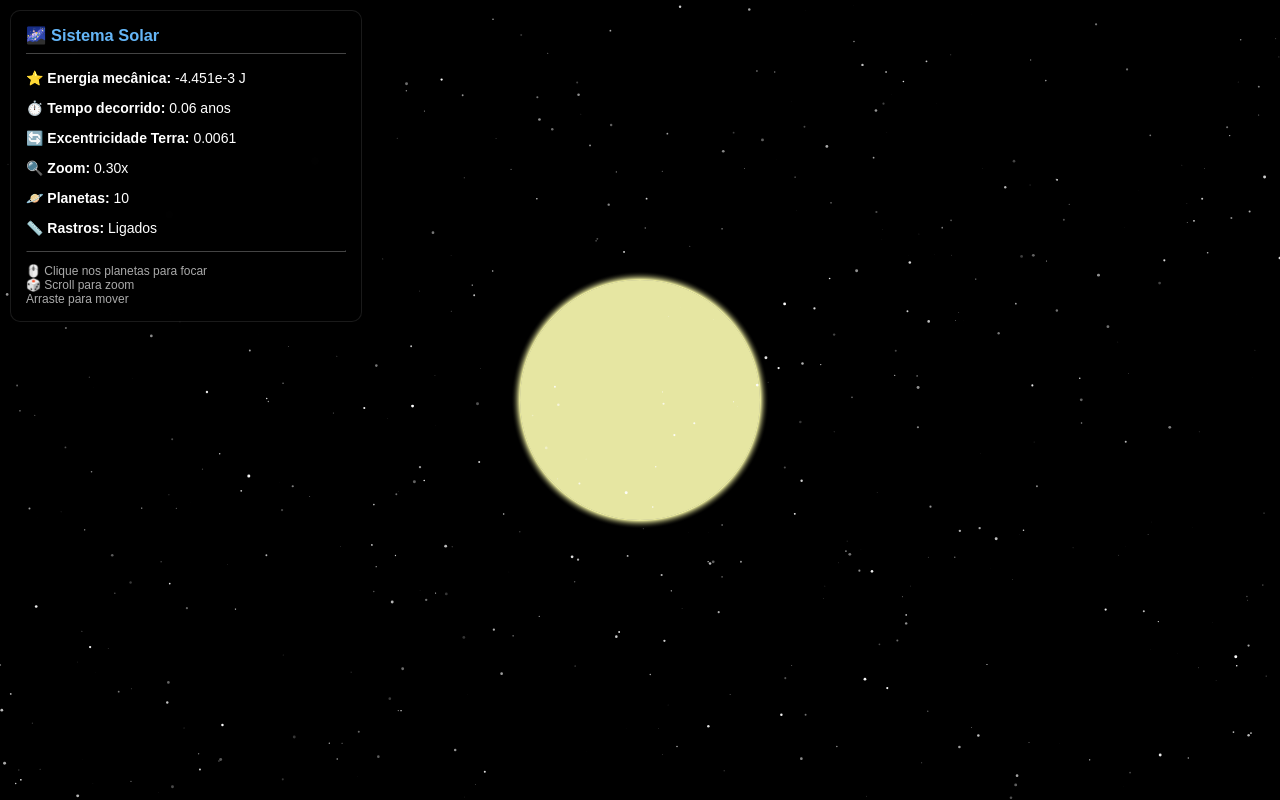
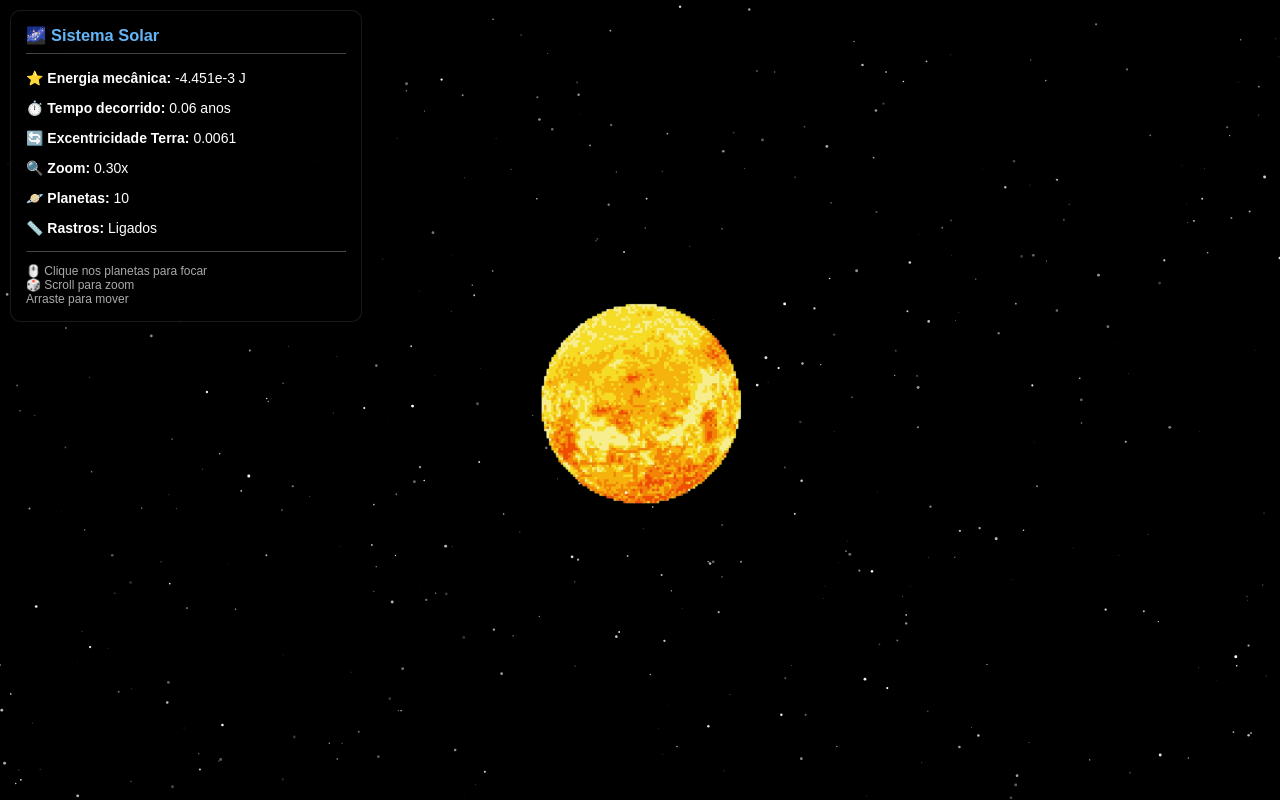
Before and after one commit to dadariojp/F-625---Simula-o-de-Sistema-Solar, a plain HTML site: page index.html in a window 1280 px wide. Drawn offline with Linux system fonts and the light colour scheme.

Commit message:
alterações do aurelio mas ainda nao vai

```diff
--- a/funcoes.js
+++ b/funcoes.js
@@ -2,6 +2,12 @@ const canvas = document.getElementById("canvas");
 const ctx = canvas.getContext("2d");
 canvas.width = window.innerWidth;
 canvas.height = window.innerHeight;
+
+const painelPlaneta = document.createElement("div");
+painelPlaneta.id = "painelPlaneta";
+// (usar mesmo estilo do painel do main.js, mas position: absolute; top: 20px; right: 20px;)
+painelPlaneta.style.display = "none";
+document.body.appendChild(painelPlaneta);
 
 const zoomFactor = 1.1; //NUNCA COLOCAR 1, qualquer outro numero funciona
 
@@ -110,6 +116,8 @@ export function Camera(canvas, UA_TO_PIXELS) { // Adicione UA_TO_PIXELS como par
 
     return atualizarCamera;
 }
+
+
 export function applyCameraTransform(ctx) {
     console.log("Camera transform:", scale, offsetX, offsetY);
     ctx.setTransform(scale, 0, 0, scale, offsetX, offsetY);
@@ -121,13 +129,10 @@ export class Vector{
     constructor(x,y){
     this.x = x;
     this.y = y;
-
     }
-
     sum(v2){
        return new Vector(this.x + v2.x, this.y + v2.y)
     }
-
     subtr(v2){
        return new Vector(this.x - v2.x, this.y - v2.y)
     }
@@ -142,172 +147,128 @@ export class Vector{
     }
 }
 export class Ball{
-    constructor(x,y,r, m){
+    constructor(x,y,r, m, nome = 'name',densidade='d',numerodesatelites='ns', numerodeaneis ='nda', classificação='tdpl' ){
+        this.tdpl=classificação
+        this.nda=numerodeaneis
+        this.ns = numerodesatelites
+        this.d = densidade
+        this.name = nome
+        this.clicado = false
         this.pos = new Vector(x,y);
         this.vel = new Vector(0,0);
         this.acc = new Vector(0,0);
         this.r = r;
-        this.mass = m;
-        this.cor = "gray";
-        this.aparencia = {
-            tipo: 'solido',
-            cor: this.cor,
-            gradiente: null,
-            brilho: {
-                intensidade: 0,
-                cor: '#FFFFFF',
-                tamanho: 0
-            },
-            aneis: null
-        };
+        this.mass = m
+        this.cor = "yellow";
         BALLZ.push(this);
         this.trail = [];
+        this.lastAngle = null;         // ângulo do passo anterior
+        this.angleAccumulator = 0;     // soma acumulada de Δθ
+        this.orbitStartTime = null;    // tempo do começo da volta atual
+        this.period = null;
+        this.periododeorbita = 'calculando'
+        this.image = new Image();
+        this.imagemCarregada = false;
+        this.usarImagem = false;
     }
+    carregarImagem(caminho) {
+        this.image.src = caminho;
+        this.usarImagem = true;
 
+        this.image.onload = () => {
+            console.log(`Imagem de ${this.name} carregada com sucesso!`);
+            this.imagemCarregada = true;
+        };
+        this.image.onerror = () => {
+            console.error(`Erro ao carregar imagem: ${caminho}`);
+            this.imagemCarregada = false;
+            this.usarImagem = false;
+        };
+    }
+    desenharPainel(){
+        if (this.clicado === true){
+        const painel = document.createElement("div");
+        painel.id = "painelInfo";
+        painel.style.position = "absolute";
+        painel.style.top = "5px";
+        painel.style.right = "5px";
+        painel.style.background = "rgba(4, 2, 34, 0.8)";
+        painel.style.color = "white";
+        painel.style.padding = "10px";
+        painel.style.borderRadius = "8px";
+        painel.style.display = "none";
+        painel.style.fontFamily = "monospace";
+        painel.style.fontSize="14px";
+        painel.style.width="260px";
+        painel.style.boxshadow="0 0 10px rgba(255, 255, 255, 0.3)";
+        document.body.appendChild(painel);
+        painel.style.display = "block";
+        painel.innerHTML = `
+    <h3 style="margin-top:0;"> ${this.name}</h3>
+    <p><b>Posição(em UA):</b> (${this.pos.x.toFixed(3)}, ${this.pos.y.toFixed(3)})</p>
+    <p><b>Velocidade(UA/ano):</b> (${this.vel.x.toFixed(5)}, ${this.vel.y.toFixed(5)})</p>
+    <hr style="border-color:#444;">
+    <p><b>Massa(em massas solares):</b> ${this.mass.toExponential(3)} </p>
+    <p><b>Período de órbita (em anos): </b> ${this.period}</p>
+    <p><b>Densidade(em g/cm^3): </b> ${this.d}</p>
+    <p><b>Número de satélites: </b>${this.ns} </p>
+    <p><b>Temperatura média na superficie a 1bar(em K): </b>${this.nda}</p>
+    <p><b>Classificação: </b>${this.tdpl}</p>
+
+
+    <hr style="border-color:#444;">
+    `
+        }
+};
     desenharBola(UAtoPX, raioPX = null) {
         const px = this.pos.x * UAtoPX;
         const py = this.pos.y * UAtoPX;
-        const raio = raioPX || this.r;
+        const raio = this.r;
 
-        // 1º: Anéis (SE houver, desenhamos ATRÁS do planeta)
-        if (this.aparencia.aneis) {
-            this.desenharAneis(px, py, raio);
-        }
-
-        // 2º: Glow externo do planeta
-        if (this.aparencia.brilho && this.aparencia.brilho.tamanho > 0) {
-            this.desenharGlowExterno(px, py, raio);
-        }
-
-        // 3º: Planeta em si
+        // Tenta usar a imagem se estiver disponível
+        if (this.usarImagem && this.imagemCarregada && this.image.complete && this.image.naturalWidth > 0) {
+            ctx.drawImage(
+                this.image,
+                px - raio,
+                py - raio,
+                raio * 2,
+                raio * 2
+            );
+        } else {
+            // Fallback para o círculo colorido
             ctx.beginPath();
             ctx.arc(px, py, raio, 0, Math.PI * 2);
-
-        if (this.aparencia.tipo === 'gradiente' && this.aparencia.gradiente) {
-            this.aplicarGradiente(px, py, raio);
-        } else {
-            ctx.fillStyle = this.aparencia.cor || this.cor;
-        }
-
+            ctx.fillStyle = this.cor;
             ctx.fill();
             ctx.closePath();
-
-        // 4º: Brilho interno do planeta
-        if (this.aparencia.brilho && this.aparencia.brilho.intensidade > 0) {
-            this.desenharBrilhoInterno(px, py, raio);
         }
     }
+    desenharRastro(UAtoPX) {
+     if (this.period === null) {
+        // Ainda não completou uma órbita, continua acumulando
+        this.trail.push({x: this.pos.x, y: this.pos.y});
+    } else {
+        // Já completou uma órbita, mantém apenas pontos equivalentes a 1 período
+        const pontosPorPeriodo = Math.min(this.trail.length, 8000);
+        this.trail = this.trail.slice(-pontosPorPeriodo);
 
-    desenharGlowExterno(px, py, raio) {
-        const brilho = this.aparencia.brilho;
-        const gradient = ctx.createRadialGradient(
-            px, py, raio,
-            px, py, raio + brilho.tamanho
-        );
-        gradient.addColorStop(0, brilho.cor);
-        gradient.addColorStop(1, 'transparent');
-
-        ctx.fillStyle = gradient;
-        ctx.beginPath();
-        ctx.arc(px, py, raio + brilho.tamanho, 0, Math.PI * 2);
-        ctx.fill();
+        // ⚠️ IMPORTANTE: Para de adicionar novos pontos após período detectado
+        // this.trail.push({x: this.pos.x, y: this.pos.y}); // REMOVER esta linha
     }
-
-    desenharBrilhoInterno(px, py, raio) {
-        const brilho = this.aparencia.brilho;
-        ctx.globalAlpha = brilho.intensidade / 100;
-        ctx.fillStyle = brilho.cor;
-        ctx.beginPath();
-        ctx.arc(px, py, raio, 0, Math.PI * 2);
-        ctx.fill();
-        ctx.globalAlpha = 1.0;
-    }
-
-    aplicarGradiente(px, py, raio) {
-        const gradiente = ctx.createRadialGradient(
-            px, py, 0,
-            px, py, raio
-        );
-        this.aparencia.gradiente.cores.forEach((corInfo, index) => {
-            const stop = index / (this.aparencia.gradiente.cores.length - 1);
-            gradiente.addColorStop(stop, corInfo.cor);
-        });
-        ctx.fillStyle = gradiente;
-    }
-
-    desenharAneis(px, py, raio) {
-    if (!this.aparencia.aneis) return;
-
-    const aneis = this.aparencia.aneis;
-
-    ctx.save();
-    ctx.translate(px, py);
-
-    // Apenas inclinação fixa, SEM rotação
-    ctx.rotate(aneis.inclinacao || 0.5);
-
-    const largura = aneis.largura || 15;
-    const altura = raio * (aneis.alturaRelativa || 0.2);
-
-    // Cria um padrão de listras com gradiente linear
-    const gradient = ctx.createLinearGradient(
-        -raio - largura, 0,
-        raio + largura, 0
-    );
-
-    // Adiciona múltiplas faixas de cores para criar o efeito de listras
-    if (aneis.listras) {
-        // Usa as cores definidas para as listras
-        aneis.listras.forEach((listra, index) => {
-            const posicao = index / aneis.listras.length;
-            gradient.addColorStop(posicao, listra.cor);
-        });
-    } else {
-        // Fallback: padrão de listras claro/escuro
-        gradient.addColorStop(0, 'rgba(245, 222, 179, 0.9)');
-        gradient.addColorStop(0.2, 'rgba(210, 180, 140, 0.7)');
-        gradient.addColorStop(0.4, 'rgba(245, 222, 179, 0.8)');
-        gradient.addColorStop(0.6, 'rgba(210, 180, 140, 0.6)');
-        gradient.addColorStop(0.8, 'rgba(245, 222, 179, 0.7)');
-        gradient.addColorStop(1, 'rgba(210, 180, 140, 0.5)');
-    }
-
-    ctx.fillStyle = gradient;
-    ctx.globalAlpha = aneis.opacidade || 0.7;
-
-    // Desenha o anel como uma elipse
-    ctx.beginPath();
-    ctx.ellipse(0, 0, raio + largura, altura, 0, 0, Math.PI * 2);
-    ctx.fill();
-
-    ctx.restore();
-}
-    desenharRastro(UAtoPX) {
-        this.trail.push({x: this.pos.x, y: this.pos.y});
-        if (this.trail.length > 200) this.trail.shift();
-
     if (this.trail.length > 1) {
         ctx.beginPath();
         ctx.moveTo(this.trail[0].x * UAtoPX, this.trail[0].y * UAtoPX);
-
-            // Gradiente para o rastro
-            const gradient = ctx.createLinearGradient(
-                this.trail[0].x * UAtoPX, this.trail[0].y * UAtoPX,
-                this.trail[this.trail.length-1].x * UAtoPX, this.trail[this.trail.length-1].y * UAtoPX
-            );
-            gradient.addColorStop(0, "rgba(255,255,255,0.8)");
-            gradient.addColorStop(1, "rgba(255,255,255,0.1)");
-
-            ctx.strokeStyle = gradient;
-            ctx.lineWidth = 1.5;
-
         for (let i = 1; i < this.trail.length; i++) {
             ctx.lineTo(this.trail[i].x * UAtoPX, this.trail[i].y * UAtoPX);
         }
+        ctx.setLineDash([5, 5]);
+        ctx.strokeStyle = "white";
+        ctx.lineWidth = 1;
         ctx.stroke();
+        ctx.setLineDash([]);
     }
 }
-}
+};
 
 export function acceleration(ball, balls, G){
     let acc = new Vector(0,0);
@@ -361,7 +322,7 @@ export function energiaMecanica(balls, G) {
     }
 
     return energiaCin + energiaPot;
-}
+};
 
 
 export function convertVelocityUAYearToPixelsSec(velocityUAYear, UA_TO_PIXELS) {
@@ -475,3 +436,62 @@ export function attaRK4(dt, balls, G) {
         balls[i].vel = balls[i].vel.sum(deltaV);
     }
 }
+
+
+const painel = document.createElement("div");
+painel.id = "painelInfo";
+painel.style.position = "absolute";
+painel.style.top = "20px";
+painel.style.right = "20px";
+painel.style.background = "rgba(0, 0, 0, 0.8)";
+painel.style.color = "white";
+painel.style.padding = "10px";
+painel.style.borderRadius = "8px";
+painel.style.display = "none";
+painel.style.fontFamily = "monospace";
+painel.style.fontSize="14px";
+painel.style.width="260px";
+painel.style.boxshadow="0 0 10px rgba(255, 255, 255, 0.3)";
+document.body.appendChild(painel);
+
+// === Função para detectar clique em um planeta ===
+function planetaClicado(x, y, UAtoPX) {
+  for (const p of BALLZ) {
+    // Converte posição do planeta para pixels e aplica câmera
+    const px = p.pos.x * UAtoPX * scale + offsetX;
+    const py = p.pos.y * UAtoPX * scale + offsetY;
+
+    // Distância do clique até o planeta
+    const dx = x - px;
+    const dy = y - py;
+    const dist = Math.sqrt(dx * dx + dy * dy);
+
+    if (dist < 10+p.r * scale) {for (const b of BALLZ){
+        if (b.clicado===true) {b.clicado=false}
+    }
+        p.clicado = true};
+  }
+  return null;
+}
+
+
+// === Função para mostrar informações ===
+export function atualizarPainelPlaneta() {
+    if (!window.planetaSelecionado) {
+        painelPlaneta.style.display = "none";
+        return;
+    }
+
+    const p = window.planetaSelecionado;
+    painelPlaneta.style.display = "block";
+    painelPlaneta.innerHTML = `
+        <h3>${p.name}</h3>
+        <p><b>Posição:</b> (${p.pos.x.toFixed(3)}, ${p.pos.y.toFixed(3)}) UA</p>
+        <p><b>Velocidade:</b> (${p.vel.x.toFixed(5)}, ${p.vel.y.toFixed(5)}) UA/ano</p>
+        <p><b>Massa:</b> ${p.mass.toExponential(3)} M☉</p>
+        <p><b>Período:</b> ${p.period || 'calculando'} anos</p>
+        <p><b>Densidade:</b> ${p.d} g/cm³</p>
+        <p><b>Satélites:</b> ${p.ns}</p>
+        <p><b>Classificação:</b> ${p.tdpl}</p>
+    `;
+}
--- a/main.js
+++ b/main.js
@@ -1,6 +1,6 @@
-import { BALLZ, Ball, Vector, energiaMecanica,calcularExcentricidade,  convertVelocityUAYearToPixelsSec,
+import { BALLZ, Ball, Vector, energiaMecanica, calcularExcentricidade,  convertVelocityUAYearToPixelsSec,
     acceleration,accrk2mid, attaRK4, Camera, applyCameraTransform, brilho,
-    setOffset, setScale, getOffset, getScale
+    setOffset, setScale, getOffset, getScale, atualizarPainelPlaneta
 
 } from "./funcoes.js";
 
@@ -20,168 +20,59 @@ const dt = 0.00019;
 // Sistema solar centralizado
 const sol = new Ball(2, 1, 400, 1);
 sol.vel = new Vector(0,0);
-sol.aparencia.gradiente = {
-    cores: [
-        { cor: '#FFFF00' }, // Amarelo brilhante (núcleo)
-        { cor: '#FFA500' }, // Laranja (fotosfera)
-        { cor: '#FF4500' }, // Vermelho-laranja (cromosfera)
-        { cor: '#8B0000' }  // Vermelho escuro (manchas solares)
-    ]
-};
-sol.aparencia.brilho = {
-    intensidade: 80,
-    cor: '#FFFFAA',
-    tamanho: 30
-};
 
 const terra = new Ball(2+1, 1, 20, 3e-6);
 terra.cor = "blue";
 let vterra = convertVelocityUAYearToPixelsSec(6.28, UA_TO_PIXELS);
 console.log("vterra", vterra);
 terra.vel = new Vector(0, 6.28);
-terra.aparencia.tipo = 'gradiente';
-terra.aparencia.gradiente = {
-    cores: [
-        { cor: '#87CEEB' },
-        { cor: '#1E90FF' },
-        { cor: '#32CD32' },
-        { cor: '#8B4513' }
-    ]
-};
-
 
 const lua = new Ball(2+1 + 0.0026, 1, 0.5, 20.7e-8);
 let vlua = convertVelocityUAYearToPixelsSec(0.21, UA_TO_PIXELS);
 lua.vel = new Vector(0, 6.28 + 0.21);
-lua.aparencia.tipo = 'gradiente';
-lua.aparencia.gradiente = {
-    cores: [
-        { cor: '#F5F5F5' },
-        { cor: '#C0C0C0' },
-        { cor: '#808080' },
-        { cor: '#4A4A4A' }
-    ]
-};
-
 
 let mercurio = new Ball(2+ 0.39, 1, 10, 1e-7);
 mercurio.vel = new Vector(0, 10.21);
-mercurio.aparencia.tipo = 'gradiente';
-mercurio.aparencia.gradiente = {
-    cores: [
-        { cor: '#BEBEBE' },
-        { cor: '#8C8C8C' },
-        { cor: '#696969' },
-        { cor: '#4F4F4F' }
-    ]
-};
 
 let venus = new Ball(2 + 0.72, 1, 20, 2.45e-6);
 venus.vel = new Vector(0, 7.29);
-venus.aparencia.tipo = 'gradiente';
-venus.aparencia.gradiente = {
-    cores: [
-        { cor: '#FFE4B5' },
-        { cor: '#DEB887' },
-        { cor: '#A0522D' },
-        { cor: '#8B4513' }
-    ]
-};
-
 
 let marte = new Ball(2 + 1.52, 1, 20, 3.23e-7);
 marte.vel = new Vector(0, 5.08);
-marte.aparencia.tipo = 'gradiente';
-marte.aparencia.gradiente = {
-    cores: [
-        { cor: '#FF7F50' },
-        { cor: '#CD5C5C' },
-        { cor: '#8B0000' },
-        { cor: '#8B4513' }
-    ]
-};
 
 let jupter = new Ball(2 + 5.2, 1, 30, 9.55e-4);
 jupter.vel = new Vector(0, 2.75);
-jupter.aparencia.tipo = 'gradiente';
-jupter.aparencia.gradiente = {
-    cores: [
-        { cor: '#F5DEB3' },
-        { cor: '#DEB887' },
-        { cor: '#A0522D' },
-        { cor: '#8B4513' }
-    ]
-};
-
 
 let saturno = new Ball(2 + 9.58, 1, 30, 2.86e-4);
 saturno.vel = new Vector(0, 2.03);
-saturno.aparencia.tipo = 'gradiente';
-saturno.aparencia.gradiente = {
-    cores: [
-        { cor: '#F0E68C' },
-        { cor: '#DAA520' },
-        { cor: '#CD853F' },
-        { cor: '#A0522D' }
-    ]
-};
-saturno.aparencia.aneis = {
-    largura: 18,
-    alturaRelativa: 0.2,
-    opacidade: 1,
-    inclinacao: 0.5,
-    // Padrão de listras alternadas
-    listras: [
-        { cor: 'rgba(245, 222, 179, 0.9)' }, // Dourado claro
-        { cor: 'rgba(210, 180, 140, 0.7)' }, // Dourado médio
-        { cor: 'rgba(184, 134, 11, 0.8)' },  // Dourado escuro
-        { cor: 'rgba(210, 180, 140, 0.6)' }, // Dourado médio
-        { cor: 'rgba(245, 222, 179, 0.9)' }, // Dourado claro
-        { cor: 'rgba(184, 134, 11, 0.7)' },  // Dourado escuro
-        { cor: 'rgba(210, 180, 140, 0.8)' }, // Dourado médio
-        { cor: 'rgba(245, 222, 179, 0.9)' }  // Dourado claro
-    ]
-};
-saturno.aparencia.brilho = {
-    intensidade: 0,
-    cor: '#DEB887',
-    tamanho: 22
-};
-
 
 let urano = new Ball(2 + 19.2, 1, 20, 4.37e-5);
 urano.vel = new Vector(0, 1.44);
-urano.aparencia.tipo = 'gradiente';
-urano.aparencia.gradiente = {
-    cores: [
-        { cor: '#B0E0E6' },
-        { cor: '#87CEEB' },
-        { cor: '#4682B4' },
-        { cor: '#1E90FF' }
-    ]
-};
-
 
 let netuno = new Ball(2 + 30, 1, 70, 5.15e-5);
 netuno.vel = new Vector(0,  1.15);
-netuno.aparencia.tipo = 'gradiente';
-netuno.aparencia.gradiente = {
-    cores: [
-        { cor: '#1E90FF' },
-        { cor: '#0000CD' },
-        { cor: '#000080' },
-        { cor: '#191970' }
-    ]
-};
+
 
 Camera(canvas);
+terra.carregarImagem('imagens/terrapixel.png');
+saturno.carregarImagem('imagens/saturnopixel.png')
+mercurio.carregarImagem("imagens/mercuriopixel.png")
+venus.carregarImagem("imagens/venuspixel.png");
+jupter.carregarImagem("imagens/jupiterpixel.png");
+urano.carregarImagem("imagens/uranopixel.png");
+netuno.carregarImagem("imagens/netunopixel.png");
+marte.carregarImagem("imagens/martepixel.png")
+sol.carregarImagem("imagens/solpixel.png")
+lua.carregarImagem("imagens/luxpixel.png");
+
+
 
 function addTrail() {
     ctx.fillStyle = "rgba(0, 0, 0, 0.1)";
     ctx.fillRect(0, 0, canvas.width, canvas.height);
 }
 
-let stars = [];
+let stars = []
 export function criarFundoEstrelado() {
     for (let i = 0; i < 500; i++) {
         stars.push({
@@ -192,8 +83,6 @@ export function criarFundoEstrelado() {
         });
     }
 }
-
-
 export function desenharEstrelas() {
     ctx.setTransform(1, 0, 0, 1, 0, 0);
     stars.forEach(star => {
@@ -203,12 +92,8 @@ export function desenharEstrelas() {
         ctx.fill();
     });
 }
-
-
 criarFundoEstrelado();
 desenharEstrelas();
-
-let showTrails = true;
 
 function desenharInterface() {
     ctx.setTransform(1, 0, 0, 1, 0, 0);
@@ -250,7 +135,6 @@ painel.style.backdropFilter = "blur(5px)";
 painel.style.border = "1px solid rgba(255, 255, 255, 0.1)";
 document.body.appendChild(painel);
 
-// Função para atualizar o painel
 function atualizarPainel() {
     const energiamecanica = energiaMecanica(BALLZ, G);
     const eterra = calcularExcentricidade(terra, sol, G);
@@ -273,29 +157,6 @@ function atualizarPainel() {
 }
 
 
-
-function focarNoPlaneta(nomePlaneta) {
-    let planeta;
-
-    switch(nomePlaneta) {
-        case 'sol': planeta = sol; break;
-        case 'mercurio': planeta = mercurio; break;
-        case 'venus': planeta = venus; break;
-        case 'terra': planeta = terra; break;
-        case 'lua': planeta = lua; break;
-        case 'marte': planeta = marte; break;
-        case 'jupter': planeta = jupter; break;
-        case 'saturno': planeta = saturno; break;
-        case 'urano': planeta = urano; break;
-        case 'netuno': planeta = netuno; break;
-    }
-
-    if (planeta) {
-        window.planetaSeguido = planeta;
-        console.log(`Seguindo: ${nomePlaneta}`);
-    }
-}
-
 // Função resetarCamera
 function resetarCamera() {
     window.planetaSeguido = null;
@@ -313,7 +174,7 @@ function resetarCamera() {
 }
 
 
-
+let showTrails = true;
 
 function loop() {
 
@@ -328,6 +189,7 @@ for(let b of BALLZ) {
     // Atualiza a câmera (IMPORTANTE: deve ser chamado antes de applyCameraTransform)
     atualizarCamera();
 
+
     // Aplica a transformação da câmera
     applyCameraTransform(ctx);
 
@@ -336,20 +198,22 @@ for(let b of BALLZ) {
 
     // Desenha os planetas
     for(let b of BALLZ) {
-        b.desenharBola(UA_TO_PIXELS);
-        if (showTrails) {
-            b.desenharRastro(UA_TO_PIXELS);
-        }
+        // Usando raio fixo de 4 pixels para melhor visualização
+        b.desenharBola(UA_TO_PIXELS, 4);
+        b.desenharRastro(UA_TO_PIXELS);
+        b.desenharPainel();
     }
+
 
     // Remove a transformação da câmera
     ctx.setTransform(1, 0, 0, 1, 0, 0);
 
-    // Desenha as estrelas
     desenharEstrelas();
 
     // Atualiza o painel de informações
     atualizarPainel();
+
+    atualizarPainelPlaneta();
 
     // Incrementa o tempo
     tempo += dt;
```
Also changed, not shown: index.html (+1 -1 lines), imagens/jupiterpixel.png (added), imagens/luxpixel.png (added), imagens/martepixel.png (added), imagens/mercuriopixel.png (added), imagens/netunopixel.png (added), imagens/saturnopixel.png (added), imagens/solpixel.png (added), imagens/terrapixel.png (added), imagens/uranopixel.png (added), imagens/venuspixel.png (added). Lines whose indentation alone changed are shown as unchanged.
